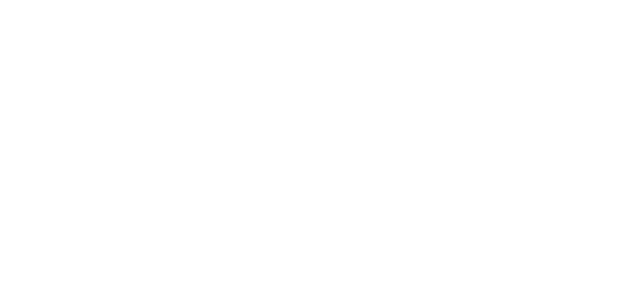
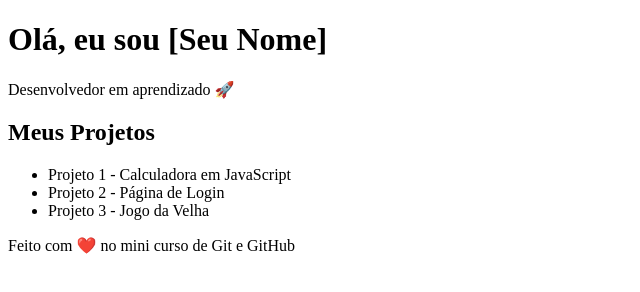
Before and after one commit to Hygor-Rodrigues/Itrodu-o-Github, a plain HTML site: page index.html in a window 1280 px wide. Shown: the whole page, without its empty margins (0-640 px from the left). Drawn offline with Linux system fonts and the light colour scheme.

Commit message:
Site finalizado

```diff
--- a/index.html
+++ b/index.html
@@ -1,11 +1,28 @@
 <!DOCTYPE html>
-<html lang="en">
+<html lang="pt-BR">
 <head>
     <meta charset="UTF-8">
     <meta name="viewport" content="width=device-width, initial-scale=1.0">
-    <title>Portifólio Meu Mesmo</title>
+    <title>Meu Mini Portfólio</title>
+    <link rel="stylesheet" href="style.css">
 </head>
 <body>
+    <header>
+        <h1>Olá, eu sou [Seu Nome]</h1>
+        <p>Desenvolvedor em aprendizado 🚀</p>
+    </header>
 
+    <section class="projects">
+        <h2>Meus Projetos</h2>
+        <ul>
+            <li>Projeto 1 - Calculadora em JavaScript</li>
+            <li>Projeto 2 - Página de Login</li>
+            <li>Projeto 3 - Jogo da Velha</li>
+        </ul>
+    </section>
+
+    <footer>
+        <p>Feito com ❤️ no mini curso de Git e GitHub</p>
+    </footer>
 </body>
 </html>
```
